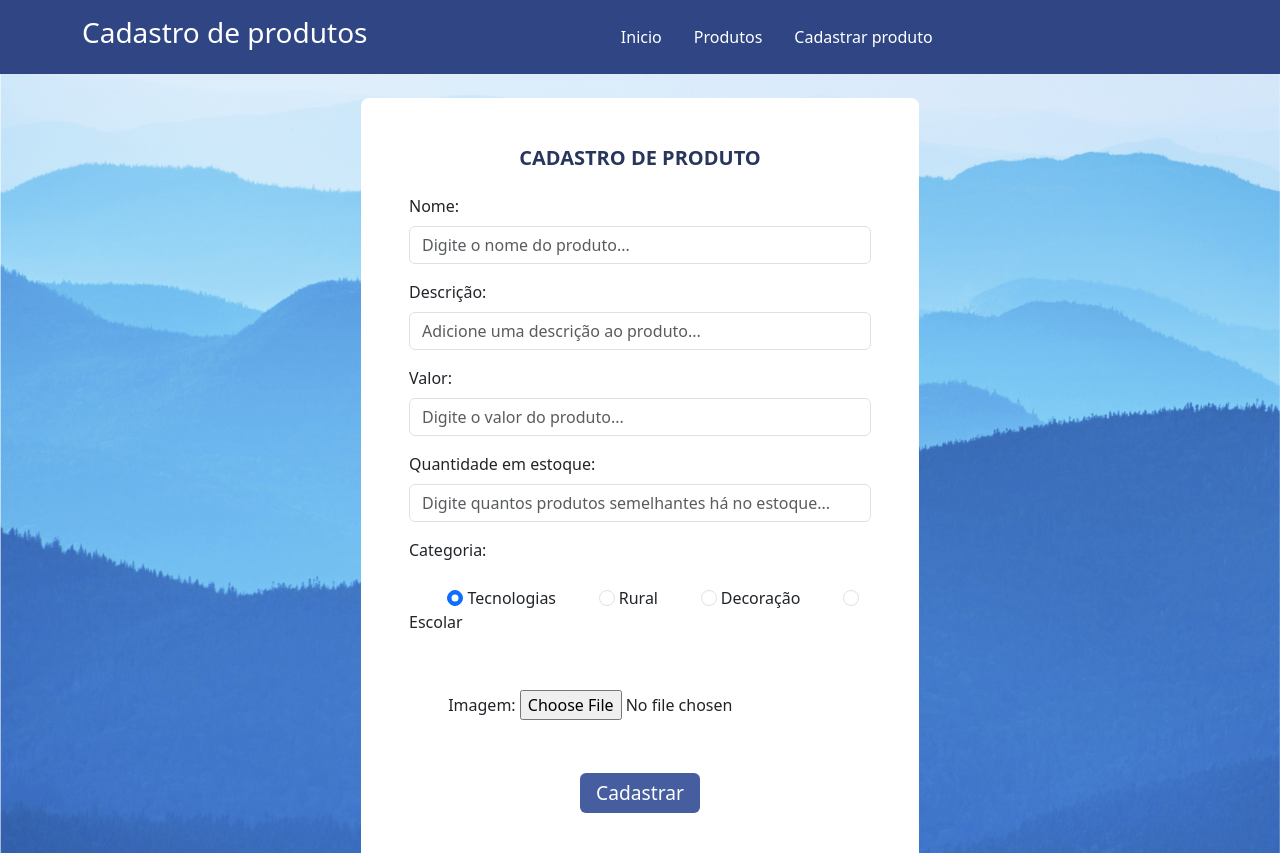
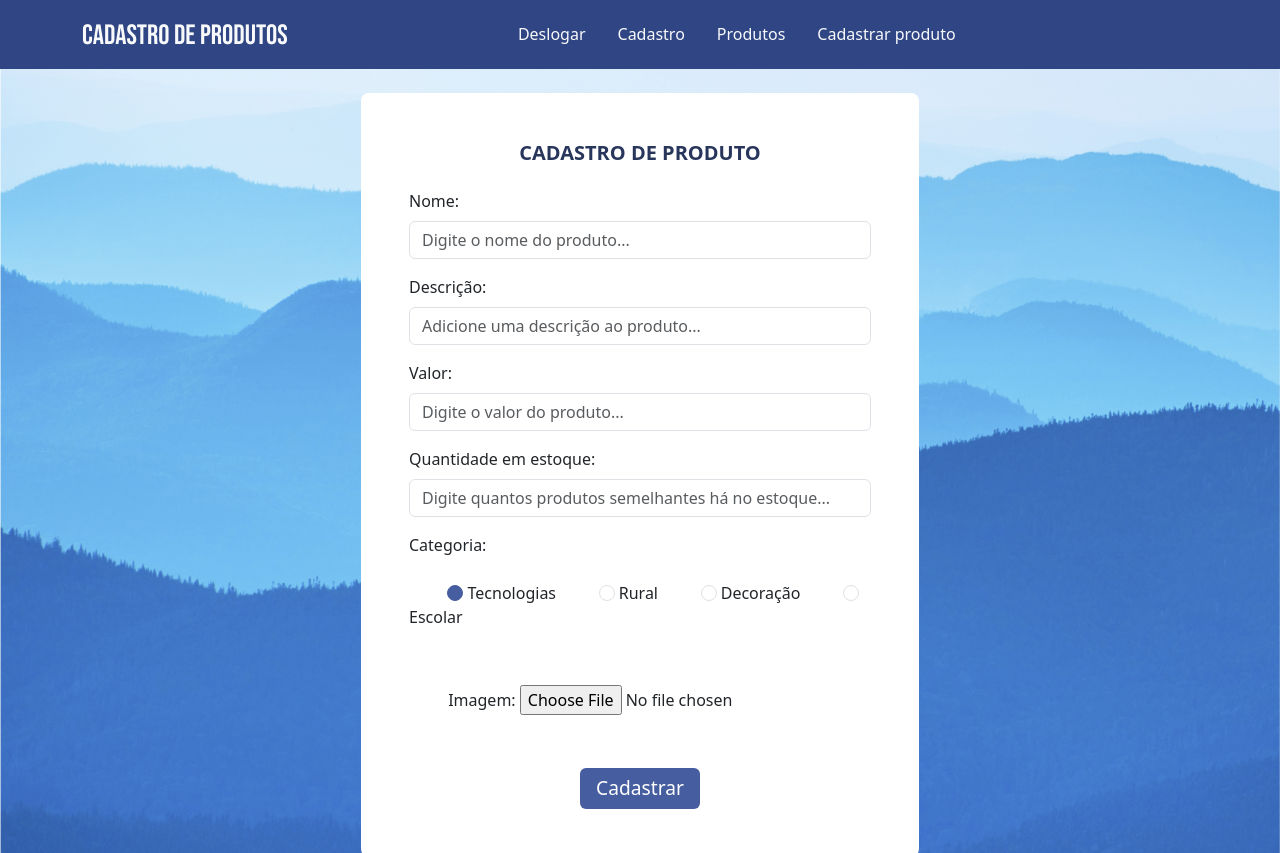
Before and after one commit to GiovaniGD/cadastrar-produtos, a Node server app: page / in a window 1280 px wide. Shown: the top 853 px of the page. Run offline with Node 20, Linux system fonts and the light colour scheme; the visitor is signed in with stand-in values (Sample User, id 1); some libraries are stand-ins or nearby versions.

Commit message:
commit 2

```diff
--- a/package.json
+++ b/package.json
@@ -16,6 +16,7 @@
     "express-ejs-layouts": "^2.5.1",
     "express-session": "^1.17.3",
     "md5": "^2.3.0",
+    "multer": "^1.4.5-lts.1",
     "mysql2": "^3.6.0",
     "nodemon": "^3.0.1"
   }
--- a/public/css/geral.css
+++ b/public/css/geral.css
@@ -1,3 +1,5 @@
+@import url('https://fonts.googleapis.com/css2?family=Bebas+Neue&family=Exo+2&display=swap');
+
 body {
     margin: 0;
     padding: 0;
@@ -7,3 +9,34 @@ body {
     background-attachment: fixed;
     background-position: 60% 30%;
 }
+
+.form-check-input {
+    background-image: none;
+    cursor: pointer;
+}
+
+.form-check-input:checked {
+    background-color: rgb(70, 94, 160) !important;
+    border-color: rgb(70, 94, 160) !important;
+}
+
+.form-check-input:hover {
+    background-color: rgb(192, 211, 255) !important;
+}
+
+div h3 {
+    font-family: 'Bebas Neue', sans-serif;
+    margin-top: 0.7rem;
+}
+
+button:hover {
+    background-color: rgb(89, 117, 195) !important;
+}
+
+ul li a:hover {
+    color: rgb(255, 237, 187) !important;
+}
+
+#titulo:hover {
+    color: rgb(231, 231, 231);
+}
--- a/public/css/style.css
+++ b/public/css/style.css
@@ -1,9 +1,13 @@
 body {
     margin: 0;
     padding: 0;
-    background-image: url("/img/background-login.png");
+    background-image: url("/img/unsplash_kKvQJ6rK6S4.png");
     background-repeat: no-repeat;
     background-size: cover;
     background-attachment: fixed;
     background-position: 60% 30%;
 }
+
+button:hover {
+    background-color: rgb(89, 117, 195) !important;
+}
--- a/views/layouts/default/header.ejs
+++ b/views/layouts/default/header.ejs
@@ -1,39 +1,22 @@
-<header class="py-3 mb-4" style="background-color: rgb(48, 70, 132); border-bottom: 1rem; border-color: black;">
+<header class="py-2 mb-4" style="background-color: rgb(48, 70, 132); border-bottom: 1rem; border-color: black;">
     <div class="container">
       <div class="row justify-content-between">
 
         <div class="col-auto align-content-center d-flex" style="flex-wrap: inherit;">
-            <h3 style="color: white;">Cadastro de produtos</h3>
+            <a href="/listaProdutos" style="text-decoration: none;"><h3 class="text-light">Cadastro de produtos</h3></a>
         </div>
 
         <ul class="nav col-auto align-content-center">
-          <li><a href="/" class="nav-link" style="color: white;">Inicio</a></li>
-          <li><a href="/listaProdutos" class="nav-link" style="color: white;">Produtos</a></li>
-          <li><a href="/" class="nav-link" style="color: white;">Cadastrar produto</a></li>
+          <li><a href="/login" class="nav-link text-light">Deslogar</a></li>
+          <li><a href="/cadastro" class="nav-link text-light">Cadastro</a></li>
+          <li><a href="/listaProdutos" class="nav-link text-light">Produtos</a></li>
+          <li><a href="/" class="nav-link text-light">Cadastrar produto</a></li>
         </ul>
 
         <div class="col-auto">
 
-              <% if (locals.alerta.usuario) { %>
+        </div>
 
-                <div class="col-auto p-0">
-                </div>
-
-              <% }else{ %>
-                <div class="col-auto">
-                  <div class="row align-content-center height100">
-                    <a href="/login"><button type="button" class="btn btn-outline-primary mx-2 lara">Login</button></a>
-                  </div>
-                </div>
-                <div class="col-auto">
-                  <div class="row align-content-center height100">
-                    <a href="/cadastro"><button type="button" class="btn btn-primary">Cadastrar-se</button></a>
-                  </div>
-                </div>
-
-              <% } %>
-
-        </div>
       </div>
     </div>
-  </header>
+</header>
--- a/views/listaProdutos.ejs
+++ b/views/listaProdutos.ejs
@@ -25,7 +25,7 @@
                         <img src="<%- produto.imagem %>" class="card-img-top" alt="...">
                         <div class="card-body">
                           <h4 class="card-title fw-bold"><%- produto.nome %></h5>
-                          <h5>R$<%- produto.valor %>,00</h5>
+                          <h5>R$<%- produto.valor %></h5>
                           <p class="card-text">Descrição: <%- produto.descricao %></p>
                           <p>Quantidade em estoque: <%- produto.estoque %></p>
                           <p>Categoria: <%- produto.categoria %></p>
```
Also changed, not shown: controllers/usuarioController.js (+16 -8 lines), models/usuarioModel.js (+27 -14 lines), routes/routes.js (added), views/cadastro.ejs (indentation only), 1 other file.
